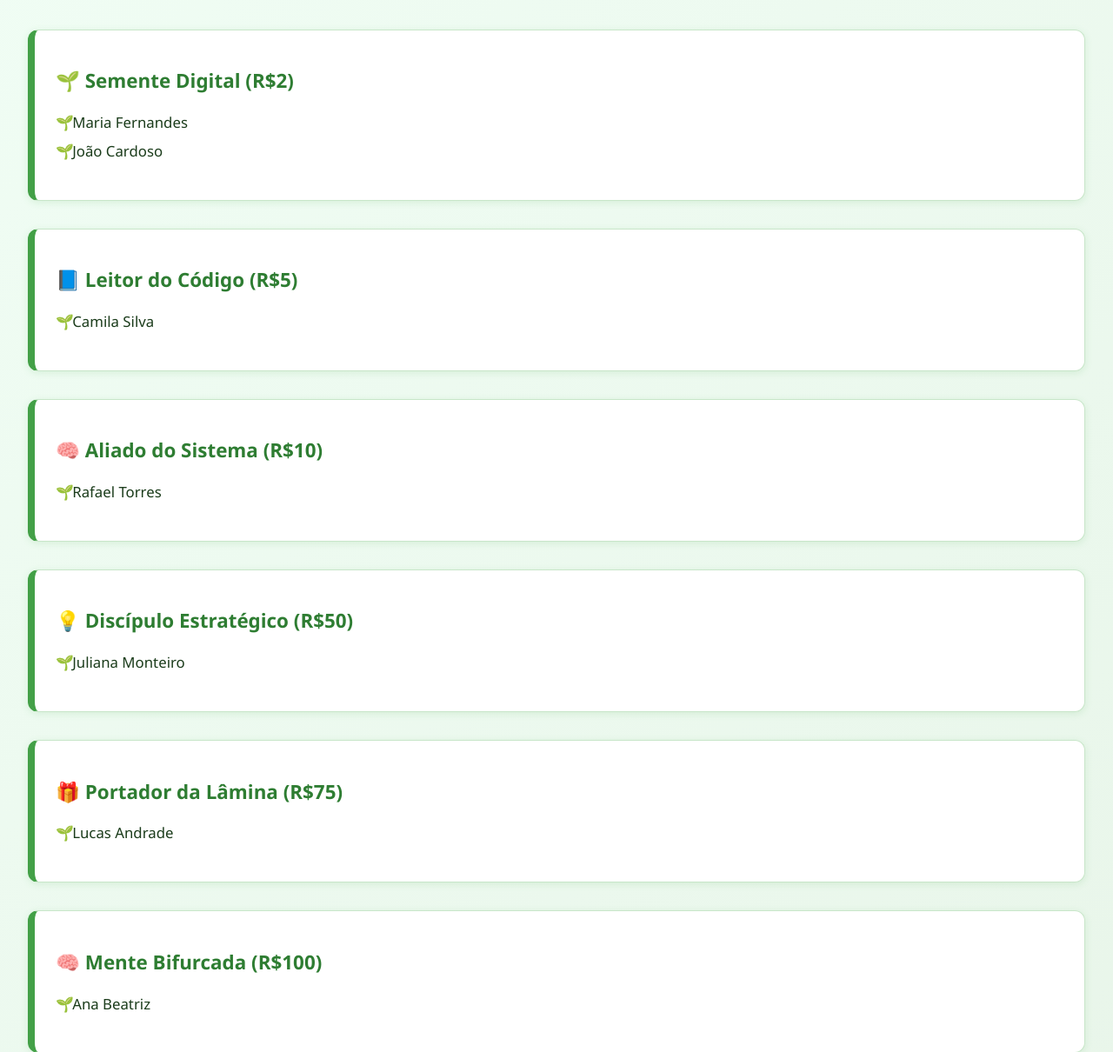
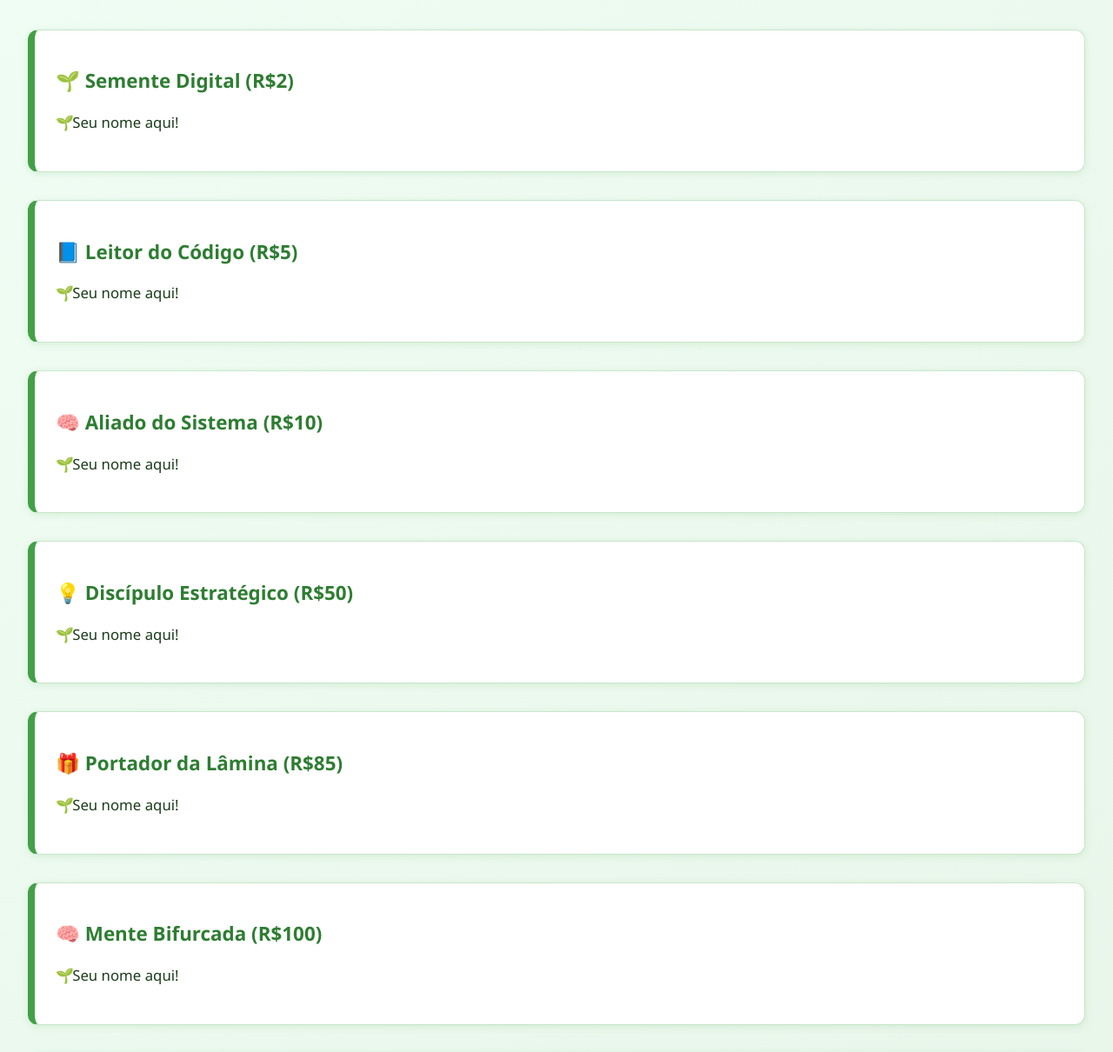
Before and after one commit to CarlosHOliver/PexyAI, a plain HTML site: page index.html in a window 1280 px wide. Shown: the part 120-1330 px from the top of the page at 87% size. Drawn offline with Linux system fonts and the light colour scheme.

Commit message:
Update index.html

```diff
--- a/index.html
+++ b/index.html
@@ -64,50 +64,49 @@
   <section class="tier">
     <h2>🌱 Semente Digital (R$2)</h2>
     <ul>
-      <li>Maria Fernandes</li>
-      <li>João Cardoso</li>
+      <li>Seu nome aqui!</li>
     </ul>
   </section>
 
   <section class="tier">
     <h2>📘 Leitor do Código (R$5)</h2>
     <ul>
-      <li>Camila Silva</li>
+      <li>Seu nome aqui!</li>
     </ul>
   </section>
 
   <section class="tier">
     <h2>🧠 Aliado do Sistema (R$10)</h2>
     <ul>
-      <li>Rafael Torres</li>
+      <li>Seu nome aqui!</li>
     </ul>
   </section>
 
   <section class="tier">
     <h2>💡 Discípulo Estratégico (R$50)</h2>
     <ul>
-      <li>Juliana Monteiro</li>
+      <li>Seu nome aqui!</li>
     </ul>
   </section>
 
   <section class="tier">
-    <h2>🎁 Portador da Lâmina (R$75)</h2>
+    <h2>🎁 Portador da Lâmina (R$85)</h2>
     <ul>
-      <li>Lucas Andrade</li>
+      <li>Seu nome aqui!</li>
     </ul>
   </section>
 
   <section class="tier">
     <h2>🧠 Mente Bifurcada (R$100)</h2>
     <ul>
-      <li>Ana Beatriz</li>
+      <li>Seu nome aqui!</li>
     </ul>
   </section>
 
   <section class="tier">
     <h2>🔁 Escolhido da Banca (R$200)</h2>
     <ul>
-      <li>Daniel Oliveira</li>
+      <li>Seu nome aqui!</li>
     </ul>
   </section>
 </body>
```
